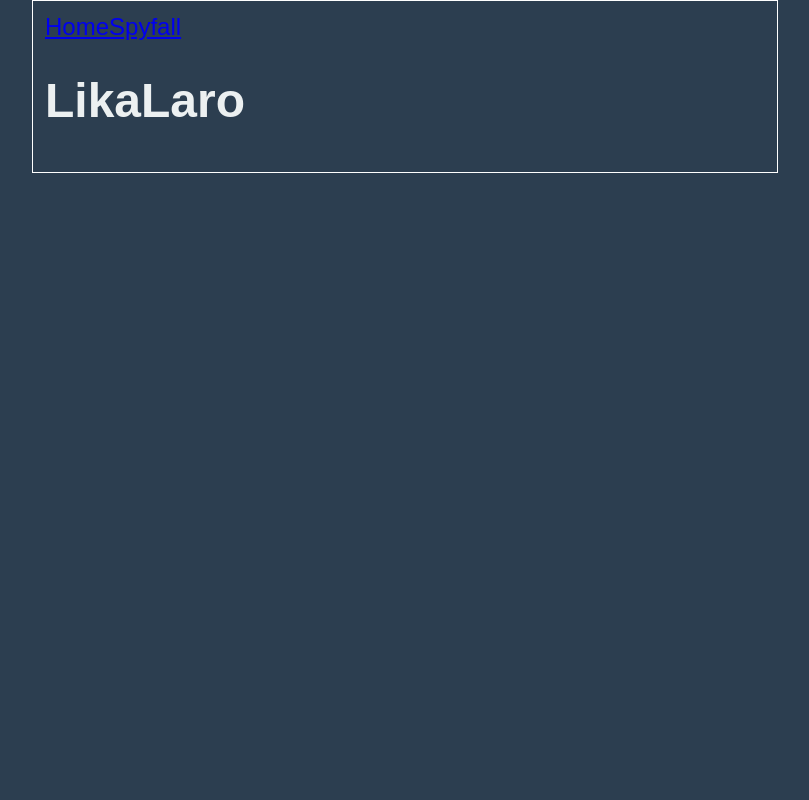
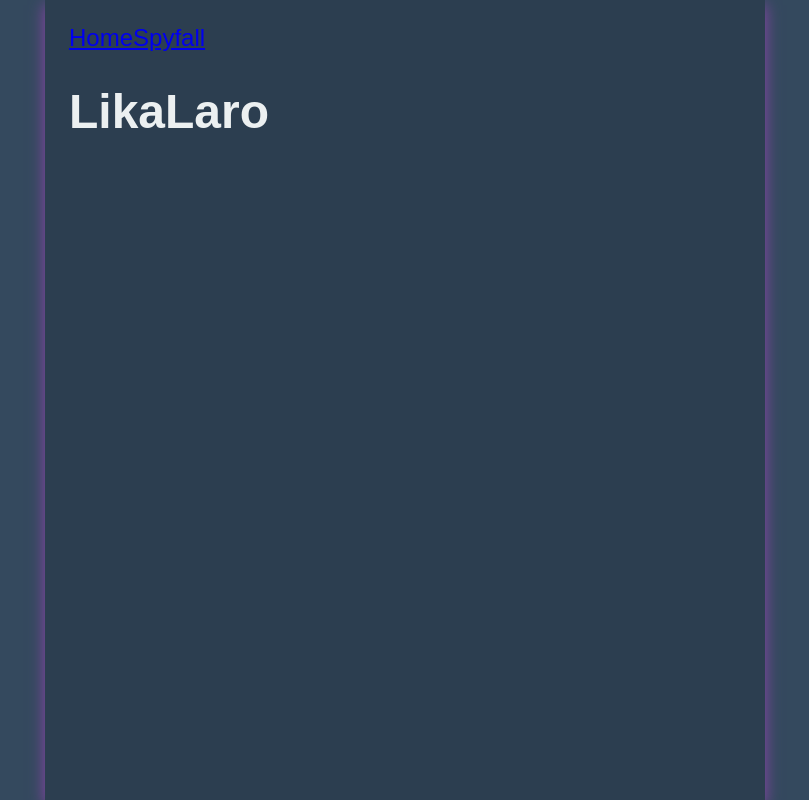
Before and after one commit to kbparagua/likalaro, a Vue app: page / in a window 1280 px wide. Shown: the whole page, without its empty margins (235-1044 px from the left). Built offline with nearby package versions, Linux system fonts and the light colour scheme.

Commit message:
initial styles

```diff
--- a/src/assets/main.css
+++ b/src/assets/main.css
@@ -1,5 +1,12 @@
+* {
+  box-sizing: border-box;
+}
+
 body {
-  background-color: #2c3e50;
+  display: flex;
+  justify-content: center;
+
+  background-color: #34495e;
   color: #ecf0f1;
 
   font-family: Arial, Helvetica, sans-serif;
@@ -10,7 +17,8 @@ body {
   min-width: 480px;
   max-width: 720px;
   width: 100%;
-  margin: auto;
-  border: solid 1px white;
-  padding: 12px;
+  height: 100vh;
+  background-color: #2c3e50;
+  padding: 24px;
+  box-shadow: #8e44ad 0px 5px 15px;
 }
```
